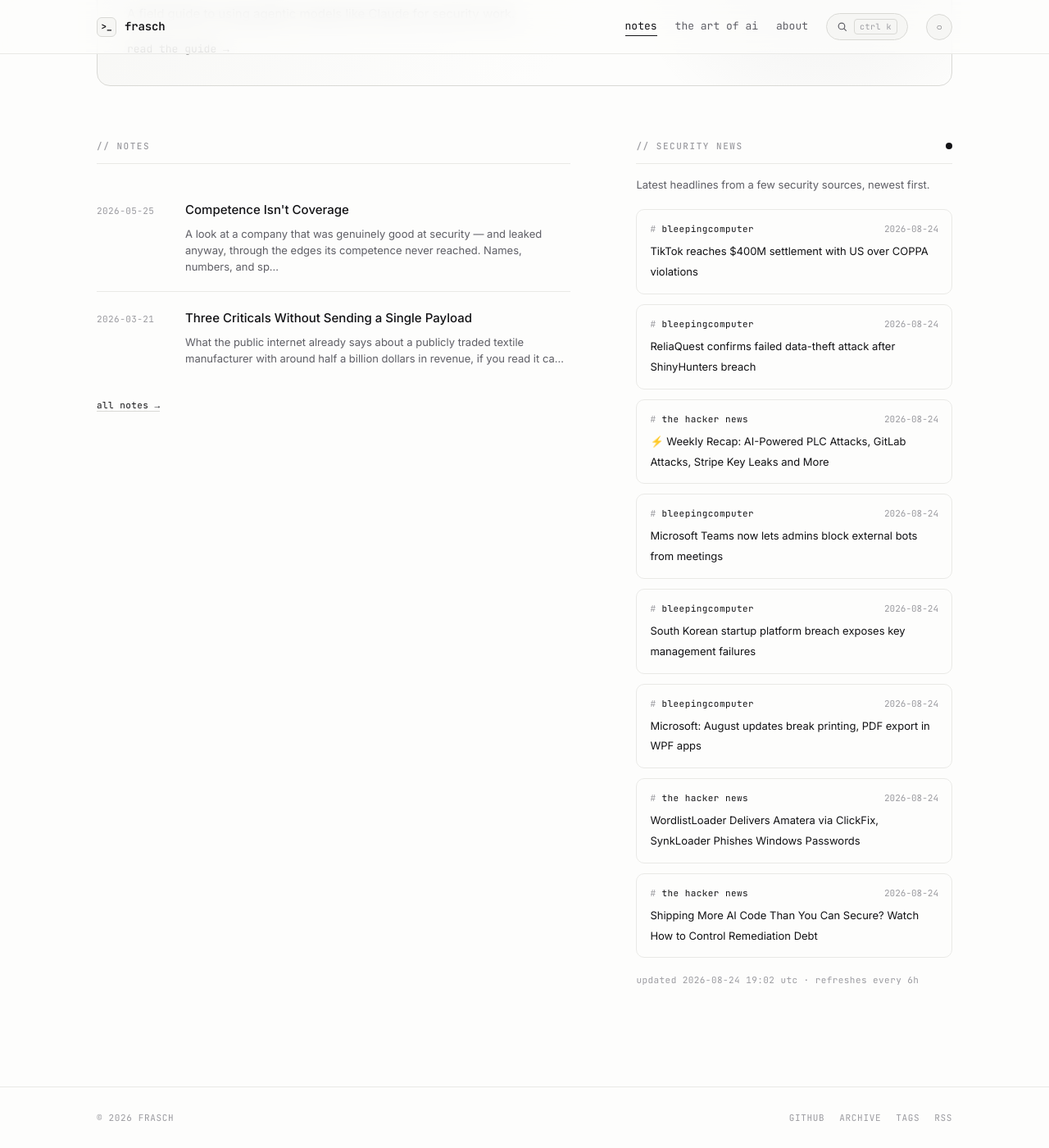
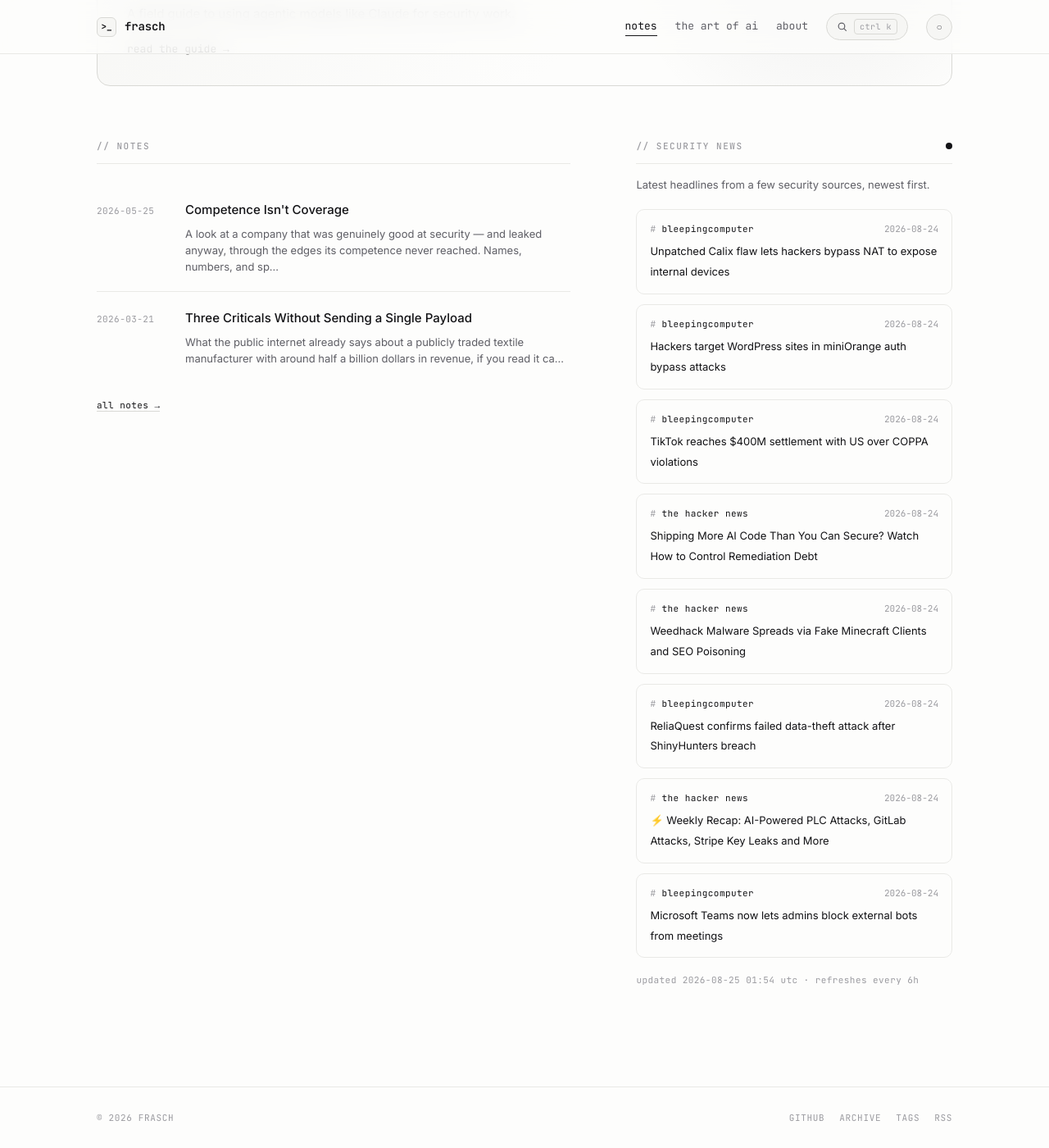
Before and after one commit to whoisfrasch/frasch, a Jekyll site: the page built from index.html, in a window 1280 px wide and 1400 px high, scrolled down 615 px. Shown: the whole window at 82% size. Built offline with Jekyll 4.4.1, drawn with Linux system fonts in a browser that asks for light colours.

Commit message:
Refresh security news feed

```diff
--- a/_data/news.json
+++ b/_data/news.json
@@ -1,11 +1,35 @@
 {
-  "updated": "2026-08-24T19:02:22Z",
+  "updated": "2026-08-25T01:54:05Z",
   "items": [
+    {
+      "source": "bleepingcomputer",
+      "title": "Unpatched Calix flaw lets hackers bypass NAT to expose internal devices",
+      "link": "https://www.bleepingcomputer.com/news/security/unpatched-calix-flaw-lets-hackers-bypass-nat-to-expose-internal-devices/",
+      "date": "2026-08-24T21:14:30Z"
+    },
+    {
+      "source": "bleepingcomputer",
+      "title": "Hackers target WordPress sites in miniOrange auth bypass attacks",
+      "link": "https://www.bleepingcomputer.com/news/security/hackers-target-wordpress-sites-in-miniorange-auth-bypass-attacks/",
+      "date": "2026-08-24T19:26:32Z"
+    },
     {
       "source": "bleepingcomputer",
       "title": "TikTok reaches $400M settlement with US over COPPA violations",
       "link": "https://www.bleepingcomputer.com/news/legal/tiktok-reaches-400m-settlement-with-us-over-coppa-violations/",
       "date": "2026-08-24T17:56:24Z"
+    },
+    {
+      "source": "the hacker news",
+      "title": "Shipping More AI Code Than You Can Secure? Watch How to Control Remediation Debt",
+      "link": "https://thehackernews.com/2026/08/shipping-more-ai-code-than-you-can.html",
+      "date": "2026-08-24T17:41:30Z"
+    },
+    {
+      "source": "the hacker news",
+      "title": "Weedhack Malware Spreads via Fake Minecraft Clients and SEO Poisoning",
+      "link": "https://thehackernews.com/2026/08/weedhack-malware-spreads-via-fake.html",
+      "date": "2026-08-24T17:41:11Z"
     },
     {
       "source": "bleepingcomputer",
@@ -24,30 +48,6 @@
       "title": "Microsoft Teams now lets admins block external bots from meetings",
       "link": "https://www.bleepingcomputer.com/news/security/microsoft-teams-now-lets-admins-block-external-bots-from-meetings/",
       "date": "2026-08-24T14:00:19Z"
-    },
-    {
-      "source": "bleepingcomputer",
-      "title": "South Korean startup platform breach exposes key management failures",
-      "link": "https://www.bleepingcomputer.com/news/security/south-korean-startup-platform-breach-exposes-key-management-failures/",
-      "date": "2026-08-24T14:00:10Z"
-    },
-    {
-      "source": "bleepingcomputer",
-      "title": "Microsoft: August updates break printing, PDF export in WPF apps",
-      "link": "https://www.bleepingcomputer.com/news/microsoft/microsoft-august-updates-break-printing-pdf-export-in-wpf-apps/",
-      "date": "2026-08-24T12:40:21Z"
-    },
-    {
-      "source": "the hacker news",
-      "title": "WordlistLoader Delivers Amatera via ClickFix, SynkLoader Phishes Windows Passwords",
-      "link": "https://thehackernews.com/2026/08/wordlistloader-delivers-amatera-via.html",
-      "date": "2026-08-24T12:35:36Z"
-    },
-    {
-      "source": "the hacker news",
-      "title": "Shipping More AI Code Than You Can Secure? Watch How to Control Remediation Debt",
-      "link": "https://thehackernews.com/2026/08/shipping-more-ai-code-than-you-can.html",
-      "date": "2026-08-24T11:58:00Z"
     }
   ]
 }
```
